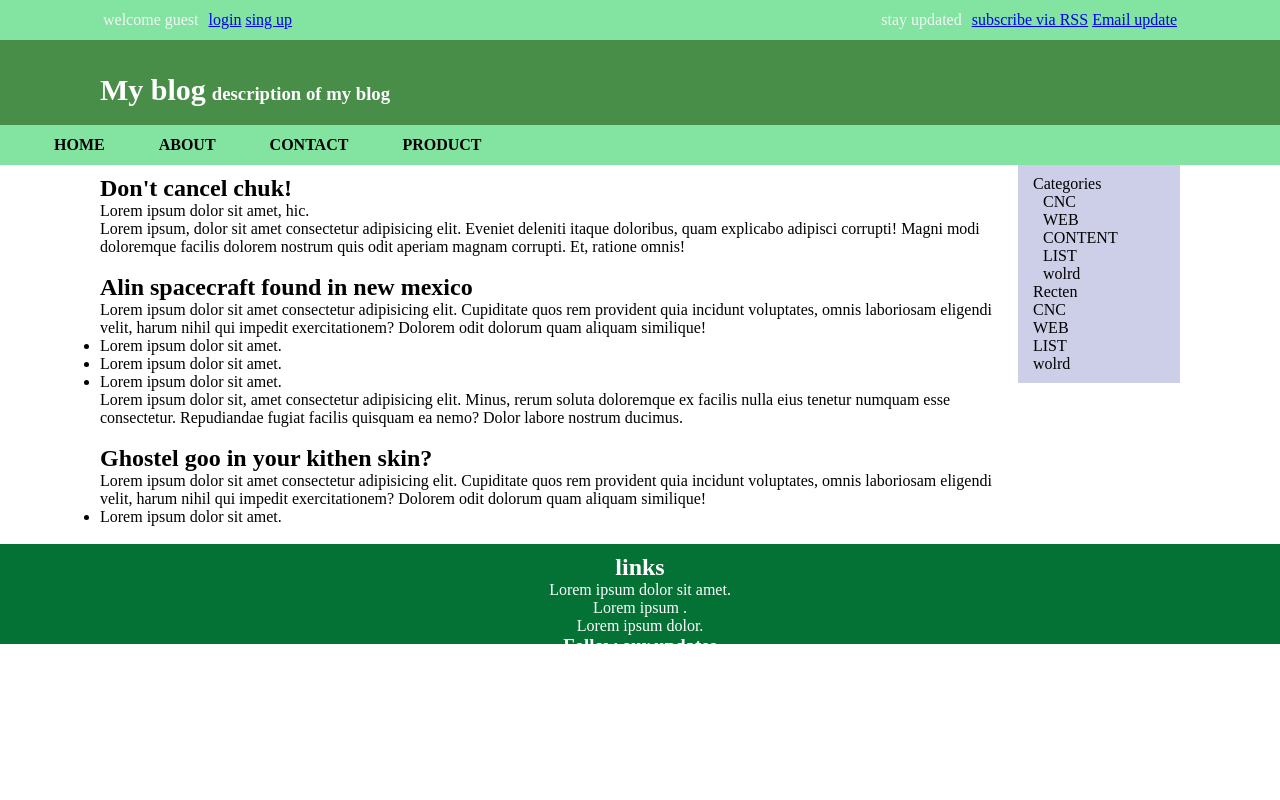
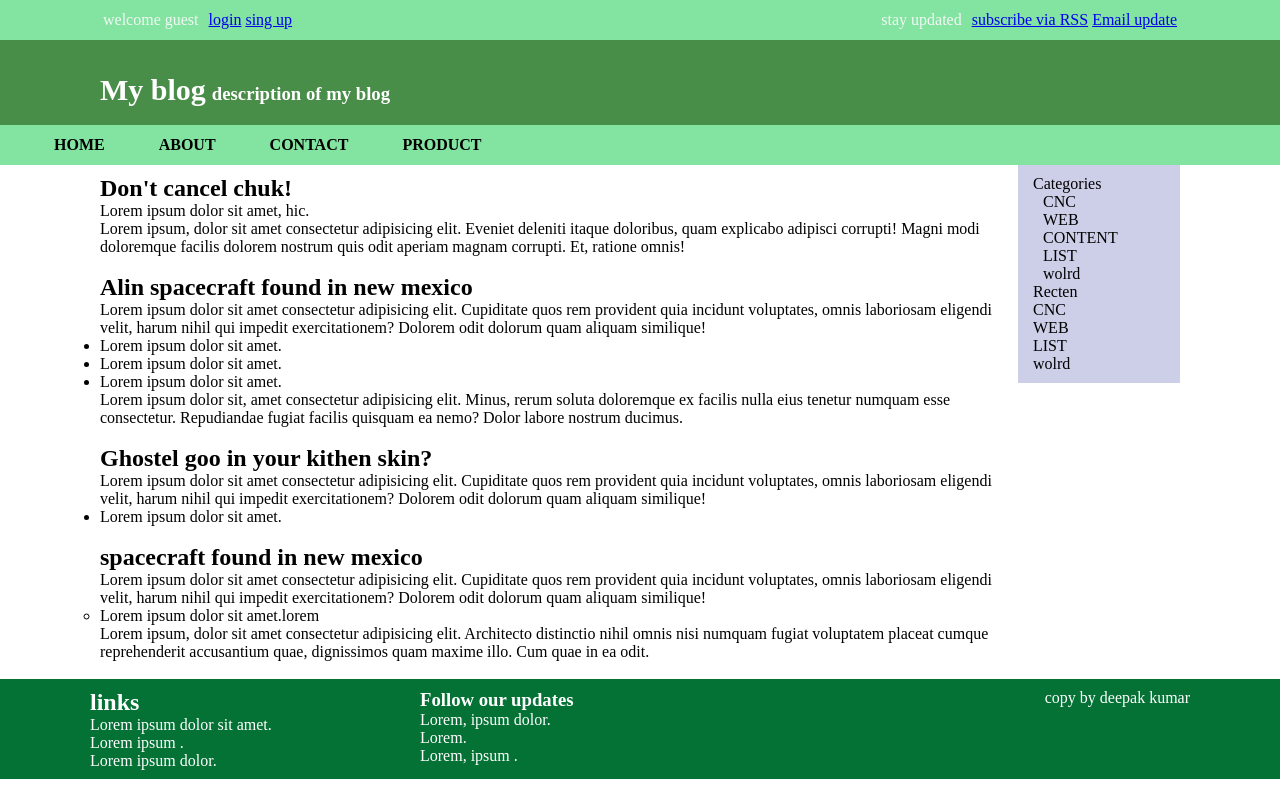
Before and after one commit to Deepak-kumar08/weblayout2, a plain HTML site: page js/index.html in a window 1280 px wide. Drawn offline with Linux system fonts and the light colour scheme.

Commit message:
webpage2

```diff
--- a/css/style.css
+++ b/css/style.css
@@ -174,12 +174,11 @@ footer .fllow {
     }
 }
 
-.links,
-.fllow,
-.copy {
+footer.links,
+footer.fllow,
+footer.copy {
     float: none;
     width: 100%;
-    text-align: center;
 }
 
 @media screen and(max-width: 575px) {
--- a/js/index.html
+++ b/js/index.html
@@ -85,12 +85,19 @@
                 <p>Lorem ipsum dolor sit amet consectetur adipisicing elit. Cupiditate quos rem provident quia incidunt voluptates, omnis laboriosam eligendi velit, harum nihil qui impedit exercitationem? Dolorem odit dolorum quam aliquam similique!</p>
                 <ul>
                     <li>Lorem ipsum dolor sit amet.
-                    </li>
+                    </li> <br>
 
+                    <h2>spacecraft found in new mexico</h2>
 
-                </ul>
+                    <p>Lorem ipsum dolor sit amet consectetur adipisicing elit. Cupiditate quos rem provident quia incidunt voluptates, omnis laboriosam eligendi velit, harum nihil qui impedit exercitationem? Dolorem odit dolorum quam aliquam similique!</p>
+                    <ul>
+                        <li>Lorem ipsum dolor sit amet.lorem
+                        </li>
+                        <p>Lorem ipsum, dolor sit amet consectetur adipisicing elit. Architecto distinctio nihil omnis nisi numquam fugiat voluptatem placeat cumque reprehenderit accusantium quae, dignissimos quam maxime illo. Cum quae in ea odit.</p>
 
-                <br></div>
+                    </ul>
+
+                    <br></div>
         </main>
         <aside>
             <ul>
@@ -136,7 +143,7 @@
             <p>Lorem, ipsum .</p>
 
         </div>
-        <div class="copy">copy by deepak</div>
+        <div class="copy">copy by deepak kumar</div>
 
     </footer>
     <!----footer section end-->
```
